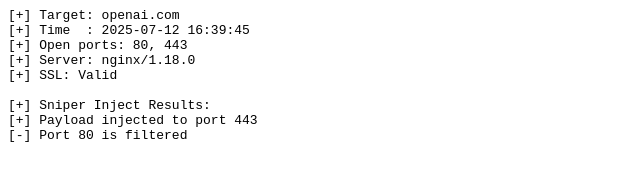
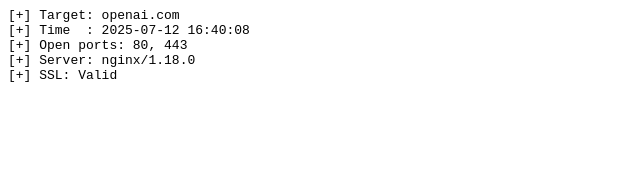
Before and after one commit to WhyDGaming97/shadowshell-recon, a plain HTML site: page index.html in a window 1280 px wide. Shown: the whole page, without its empty margins (0-640 px from the left). Drawn offline with Linux system fonts and the light colour scheme.

```diff
--- a/index.html
+++ b/index.html
@@ -1,9 +1,5 @@
 <html><head><title>ShadowShell</title></head><body><pre>[+] Target: openai.com
-[+] Time  : 2025-07-12 16:39:45
+[+] Time  : 2025-07-12 16:40:08
 [+] Open ports: 80, 443
 [+] Server: nginx/1.18.0
-[+] SSL: Valid
-
-[+] Sniper Inject Results:
-[+] Payload injected to port 443
-[-] Port 80 is filtered</pre></body></html>
+[+] SSL: Valid</pre></body></html>
```
